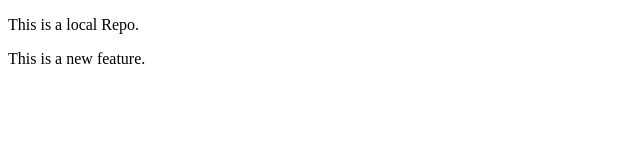
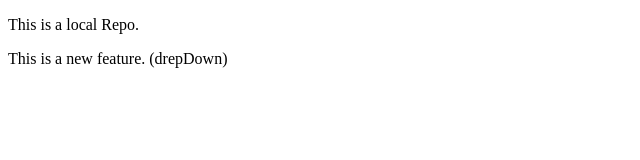
Before and after one commit to AwaisFarooq-11/localrepo, a plain HTML site: page index.html in a window 1280 px wide. Shown: the full height of the page, 0-640 px from the left. Drawn offline with Linux system fonts and the light colour scheme.

```diff
--- a/index.html
+++ b/index.html
@@ -10,7 +10,7 @@
     This is a local Repo.
   </p>
   <p>
-    This is a new feature.
+    This is a new feature. (drepDown)
   </p>
 </body>
 </html>
```
